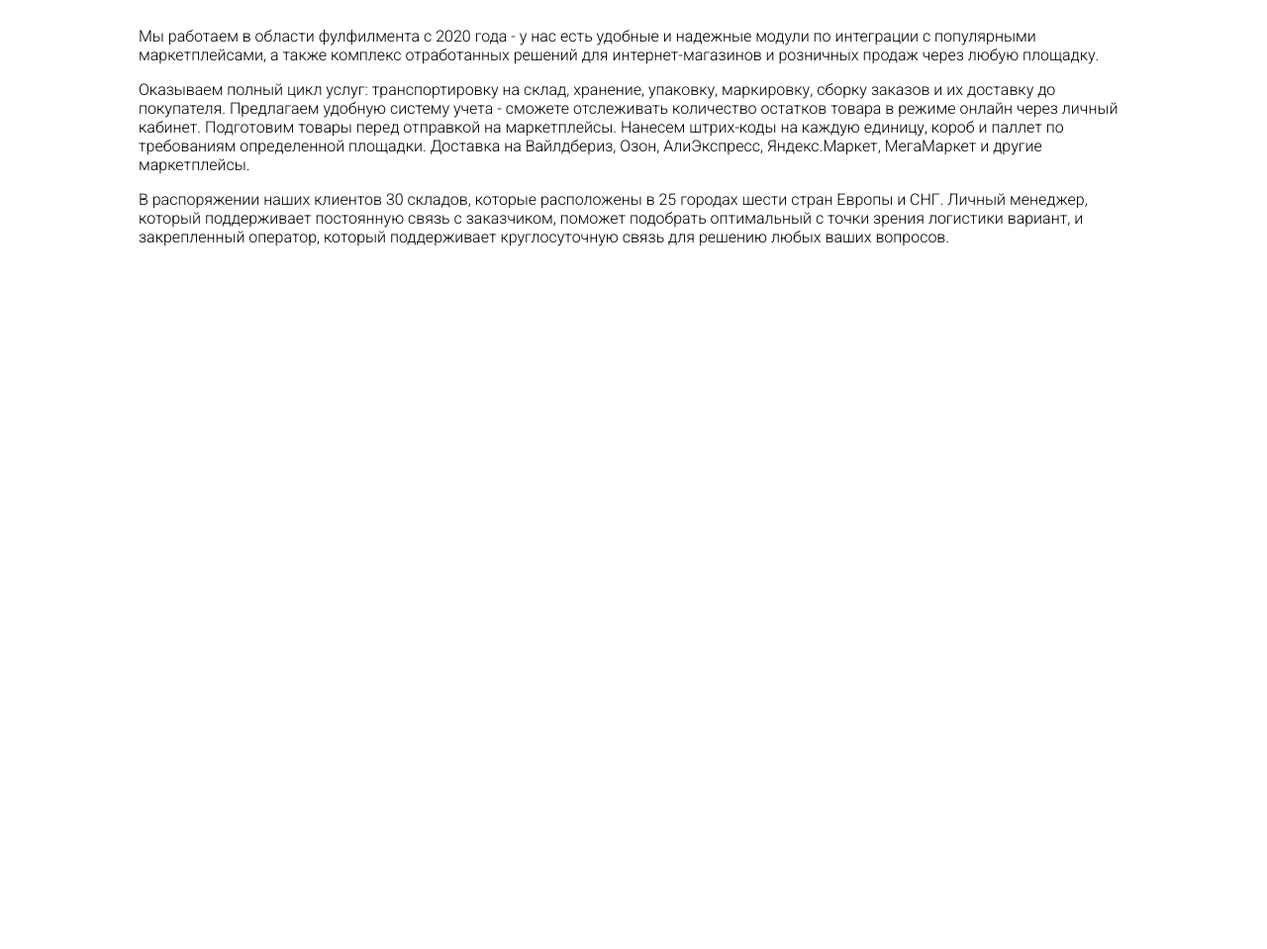
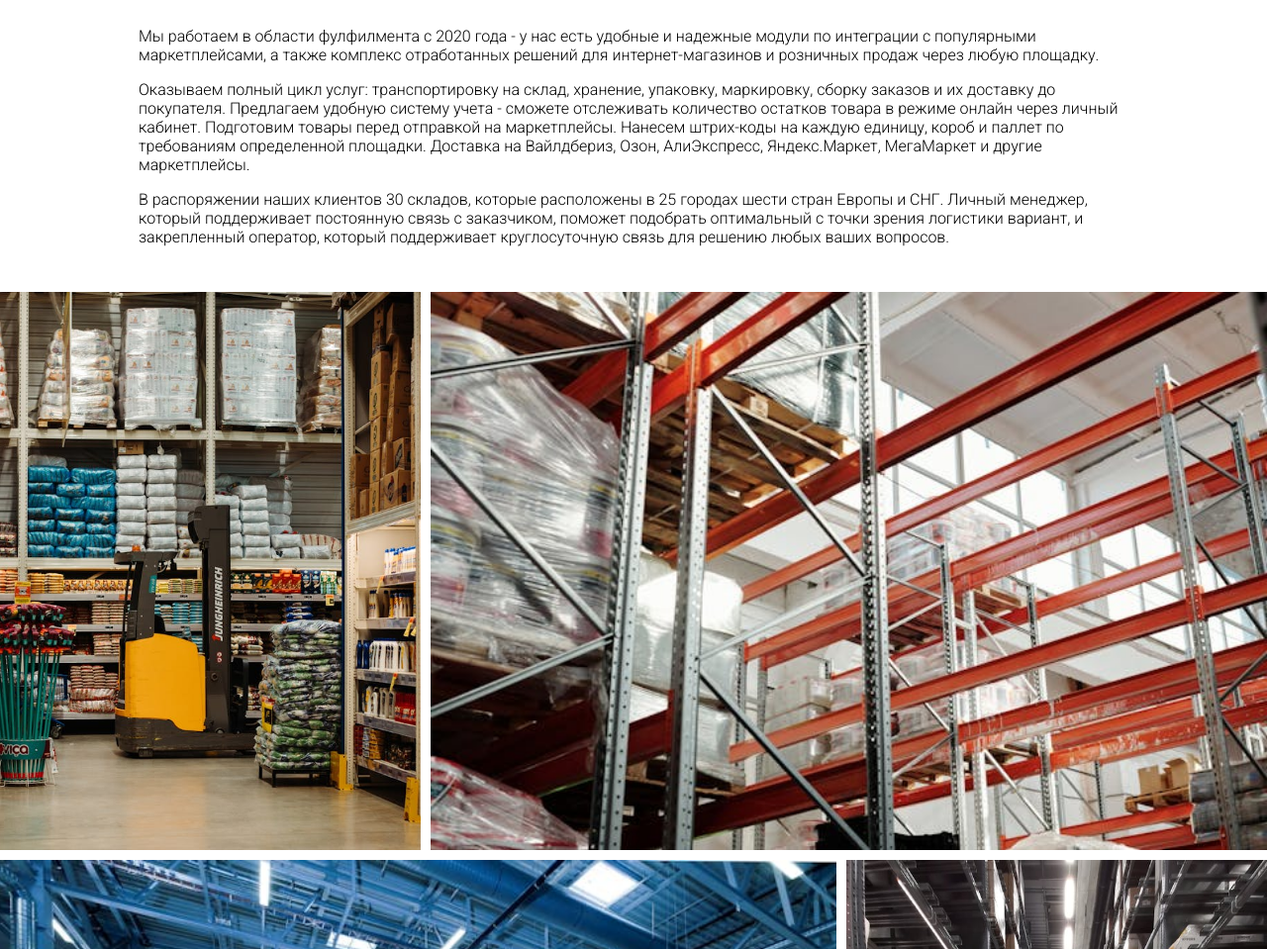
Before and after one commit to StarzJulia/fulfilment, a plain HTML site: page index.html in a window 1280 px wide. Shown: the part 2941-3900 px from the top of the page at 99% size. Before the commit the page ends 3236 px from the top, so only its background shows below. Drawn offline with Linux system fonts and the light colour scheme.

Commit message:
add photos

```diff
--- a/index.html
+++ b/index.html
@@ -223,6 +223,14 @@
                     </div>
                 </div>
             </section>
+            <section id="photos">
+                <div class="photos-container">
+                    <div class="photos-item"><img src="./images/photos/photo-3.jpg" class="photos-item__image" /></div>
+                    <div class="photos-item photos-item--horizontal"><img src="./images/photos/photo-2.jpg" class="photos-item__image" /></div>
+                    <div class="photos-item photos-item--horizontal"><img src="./images/photos/photo-1.jpg" class="photos-item__image" /></div>
+                    <div class="photos-item"><img src="./images/photos/photo-4.jpg" class="photos-item__image" /></div>
+                </div>
+            </section>
         </div>
     </body>
     <script src="./scripts/main.js"></script>
--- a/styles/index.css
+++ b/styles/index.css
@@ -273,3 +273,17 @@ body {
 .models-content__item--active {
     display: block;
 }
+
+.photos-container {
+    display: flex;
+    flex-wrap: wrap;
+    flex-direction: row;
+    gap: 10px;
+}
+.photos-item {flex: 0 0 calc(34% - 10px);}
+.photos-item--horizontal {flex: 0 0 66%;}
+.photos-item__image {
+    height: 100%;
+    width: 100%;
+    object-fit: cover;
+}
```
Also changed, not shown: images/photos/photo-1.jpg (added), images/photos/photo-2.jpg (added), images/photos/photo-3.jpg (added), images/photos/photo-4.jpg (added).
